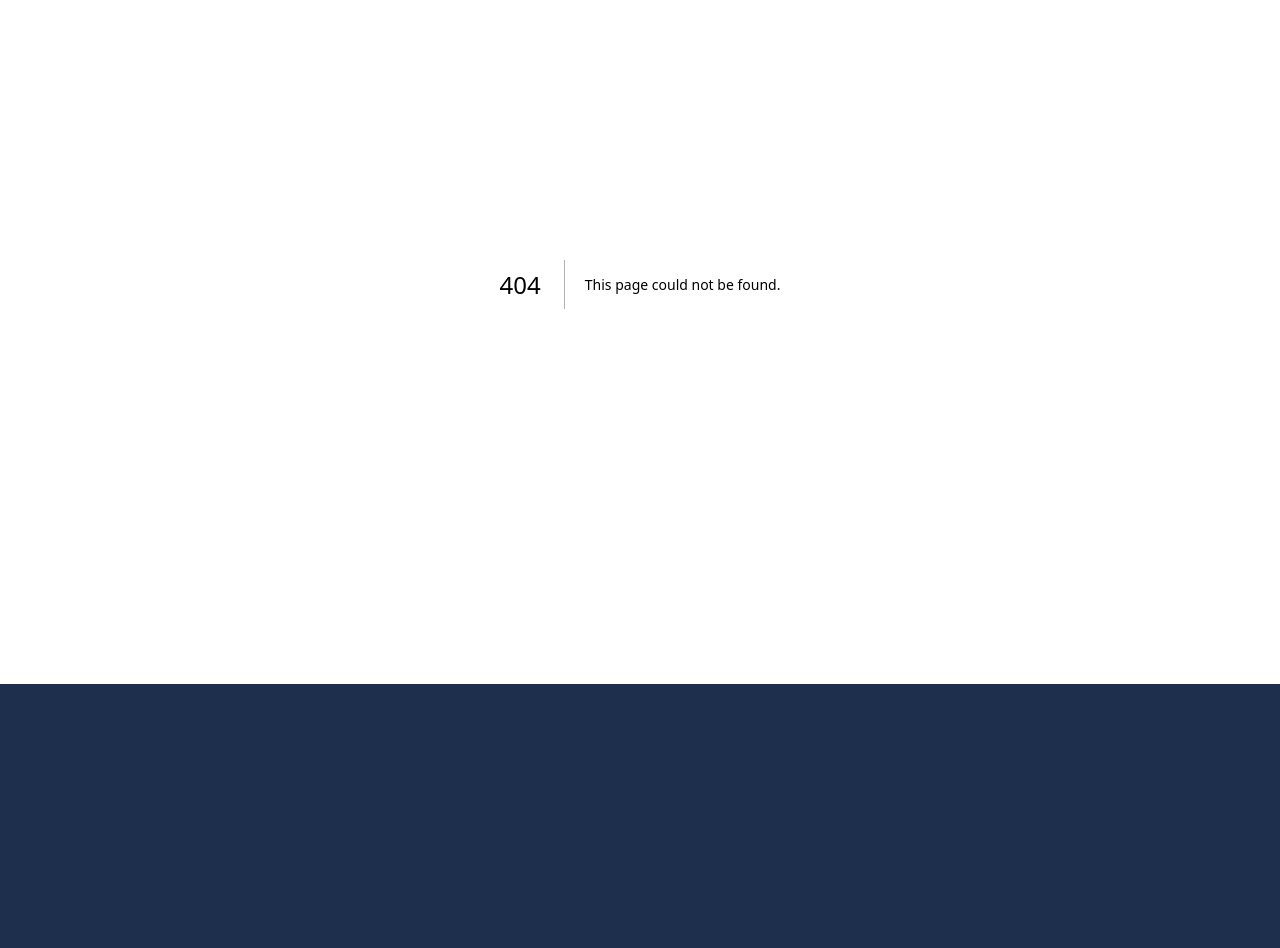
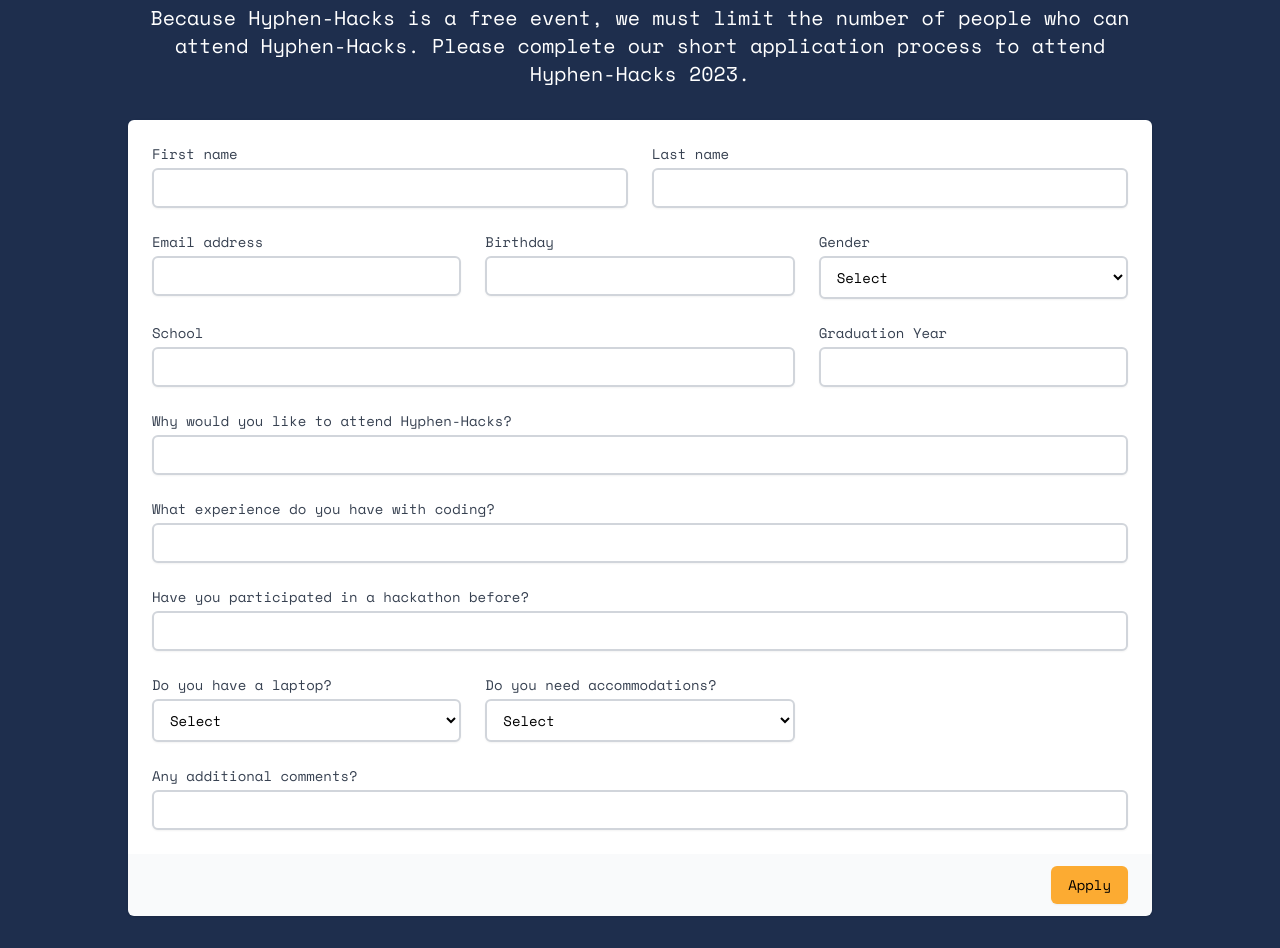
Before and after one commit to hyphen-hacks/website, a Next.js app: page /apply in a window 1280 px wide. Before the commit this address had no page. Shown: the part 240-1188 px from the top of the page. Before the commit the page ends 924 px from the top, so only its background shows below. Built offline with nearby package versions, Linux system fonts and the light colour scheme.

Commit message:
feat: add application form

```diff
--- /dev/null
+++ b/pages/apply.tsx
@@ -0,0 +1,211 @@
+import { NextPage } from "next";
+
+const Apply: NextPage = () => {
+	return (
+		<div>
+			<div className="w-full flex">
+				<div className="max-w-5xl mx-auto">
+					<div className="text-center">
+						<h1 className="text-8xl font-extrabold  underline decoration-theme-orange">Apply</h1>
+						<p className="mt-6 text-xl">
+							Because Hyphen-Hacks is a free event, we must limit the number of people who can attend Hyphen-Hacks.
+							Please complete our short application process to attend Hyphen-Hacks 2023.
+						</p>
+					</div>
+					<div className="my-8">
+						<form action="#" method="POST">
+							<div className="overflow-hidden shadow sm:rounded-md text-black">
+								<div className="bg-white px-4 py-5 sm:p-6">
+									<div className="grid grid-cols-6 gap-6">
+										<div className="col-span-6 sm:col-span-3">
+											<label for="first-name" className="block text-sm font-medium text-gray-700">
+												First name
+											</label>
+											<input
+												type="text"
+												name="first-name"
+												id="first-name"
+												autoComplete="given-name"
+												className="bg-white px-3 py-2 mt-1 block w-full rounded-md shadow-sm outline-none border-2 border-gray-300  focus:border-theme-orange focus:ring-theme-orange sm:text-sm"
+											/>
+										</div>
+
+										<div className="col-span-6 sm:col-span-3">
+											<label for="last-name" className="block text-sm font-medium text-gray-700">
+												Last name
+											</label>
+											<input
+												type="text"
+												name="last-name"
+												id="last-name"
+												autocomplete="family-name"
+												className="bg-white px-3 py-2 mt-1 block w-full rounded-md shadow-sm outline-none border-2 border-gray-300  focus:border-theme-orange focus:ring-theme-orange sm:text-sm"
+											/>
+										</div>
+
+										<div className="col-span-6 sm:col-span-2">
+											<label for="email-address" className="block text-sm font-medium text-gray-700">
+												Email address
+											</label>
+											<input
+												type="text"
+												name="email-address"
+												id="email-address"
+												autocomplete="email"
+												className="bg-white px-3 py-2 mt-1 block w-full rounded-md shadow-sm outline-none border-2 border-gray-300 focus:border-theme-orange focus:ring-theme-orange sm:text-sm"
+											/>
+										</div>
+
+										<div className="col-span-6 sm:col-span-2">
+											<label for="birthday" className="block text-sm font-medium text-gray-700">
+												Birthday
+											</label>
+											<input
+												type="text"
+												name="birthday"
+												id="birthday"
+												className="bg-white px-3 py-2 mt-1 block w-full rounded-md shadow-sm outline-none border-2 border-gray-300 focus:border-theme-orange focus:ring-theme-orange sm:text-sm"
+											/>
+										</div>
+
+										<div className="col-span-6 sm:col-span-2">
+											<label for="gender" className="block text-sm font-medium text-gray-700">
+												Gender
+											</label>
+											<select
+												id="gender"
+												name="gender"
+												autocomplete="gender"
+												className="mt-1 block w-full rounded-md border-gray-300 bg-white py-2 px-3 shadow-sm outline-none border-2 focus:border-theme-orange focus:ring-theme-orange sm:text-sm">
+												<option selected disabled>
+													Select
+												</option>
+												<option>Male</option>
+												<option>Female</option>
+												<option>Other</option>
+												<option>Prefer not to say</option>
+											</select>
+										</div>
+
+										<div className="col-span-6 sm:col-span-4">
+											<label for="school" className="block text-sm font-medium text-gray-700">
+												School
+											</label>
+											<input
+												type="text"
+												name="school"
+												id="school"
+												className="bg-white px-3 py-2 mt-1 block w-full rounded-md shadow-sm outline-none border-2 border-gray-300 focus:border-theme-orange focus:ring-theme-orange sm:text-sm"
+											/>
+										</div>
+
+										<div className="col-span-6 sm:col-span-2">
+											<label for="graduation-year" className="block text-sm font-medium text-gray-700">
+												Graduation Year
+											</label>
+											<input
+												type="text"
+												name="graduation-year"
+												id="graduation-year"
+												className="bg-white px-3 py-2 mt-1 block w-full rounded-md shadow-sm outline-none border-2 border-gray-300 focus:border-theme-orange focus:ring-theme-orange sm:text-sm"
+											/>
+										</div>
+
+										<div className="col-span-6">
+											<label for="why-attend" className="block text-sm font-medium text-gray-700">
+												Why would you like to attend Hyphen-Hacks?
+											</label>
+											<input
+												type="text"
+												name="why-attend"
+												id="why-attend"
+												className="bg-white px-3 py-2 mt-1 block w-full rounded-md shadow-sm outline-none border-2 border-gray-300  focus:border-theme-orange focus:ring-theme-orange sm:text-sm"
+											/>
+										</div>
+
+										<div className="col-span-6">
+											<label for="software-experience" className="block text-sm font-medium text-gray-700">
+												What experience do you have with coding?
+											</label>
+											<input
+												type="text"
+												name="software-experience"
+												id="software-experience"
+												className="bg-white px-3 py-2 mt-1 block w-full rounded-md shadow-sm outline-none border-2 border-gray-300  focus:border-theme-orange focus:ring-theme-orange sm:text-sm"
+											/>
+										</div>
+
+										<div className="col-span-6">
+											<label for="hackathon-experience" className="block text-sm font-medium text-gray-700">
+												Have you participated in a hackathon before?
+											</label>
+											<input
+												type="text"
+												name="hackathon-experience"
+												id="hackathon-experience"
+												className="bg-white px-3 py-2 mt-1 block w-full rounded-md shadow-sm outline-none border-2 border-gray-300  focus:border-theme-orange focus:ring-theme-orange sm:text-sm"
+											/>
+										</div>
+
+										<div className="col-span-6 sm:col-span-2">
+											<label for="laptop" className="block text-sm font-medium text-gray-700">
+												Do you have a laptop?
+											</label>
+											<select
+												id="laptop"
+												name="laptop"
+												className="mt-1 block w-full rounded-md border-gray-300 bg-white py-2 px-3 shadow-sm outline-none border-2 focus:border-theme-orange focus:ring-theme-orange sm:text-sm">
+												<option selected disabled>
+													Select
+												</option>
+												<option>Yes</option>
+												<option>No, I need one for the event</option>
+											</select>
+										</div>
+
+										<div className="col-span-6 sm:col-span-2">
+											<label for="accommodations" className="block text-sm font-medium text-gray-700">
+												Do you need accommodations?
+											</label>
+											<select
+												id="accommodations"
+												name="accommodations"
+												className="mt-1 block w-full rounded-md border-gray-300 bg-white py-2 px-3 shadow-sm outline-none border-2 focus:border-theme-orange focus:ring-theme-orange sm:text-sm">
+												<option selected disabled>
+													Select
+												</option>
+												<option>No</option>
+												<option>Yes</option>
+											</select>
+										</div>
+
+										<div className="col-span-6">
+											<label for="hackathon-experience" className="block text-sm font-medium text-gray-700">
+												Any additional comments?
+											</label>
+											<input
+												type="text"
+												name="hackathon-experience"
+												id="hackathon-experience"
+												className="bg-white px-3 py-2 mt-1 block w-full rounded-md shadow-sm outline-none border-2 border-gray-300  focus:border-theme-orange focus:ring-theme-orange sm:text-sm"
+											/>
+										</div>
+									</div>
+								</div>
+								<div className="bg-gray-50 px-4 py-3 text-right sm:px-6">
+									<button
+										type="submit"
+										className="inline-flex justify-center rounded-md border border-transparent bg-theme-orange py-2 px-4 text-sm font-medium text-black shadow-sm hover:bg-theme-orange/90 focus:outline-none focus:ring-2 focus:ring-indigo-500 focus:ring-offset-2">
+										Apply
+									</button>
+								</div>
+							</div>
+						</form>
+					</div>
+				</div>
+			</div>
+		</div>
+	);
+};
+
+export default Apply;
```
